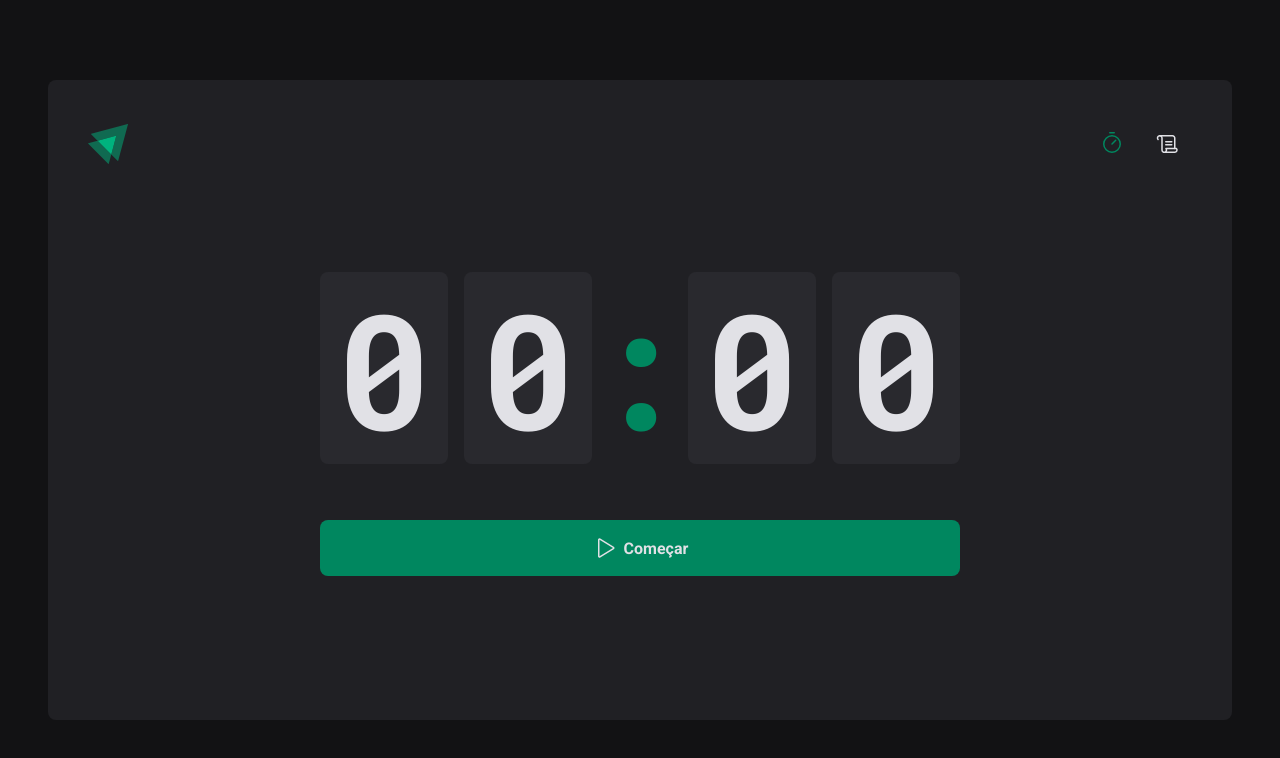
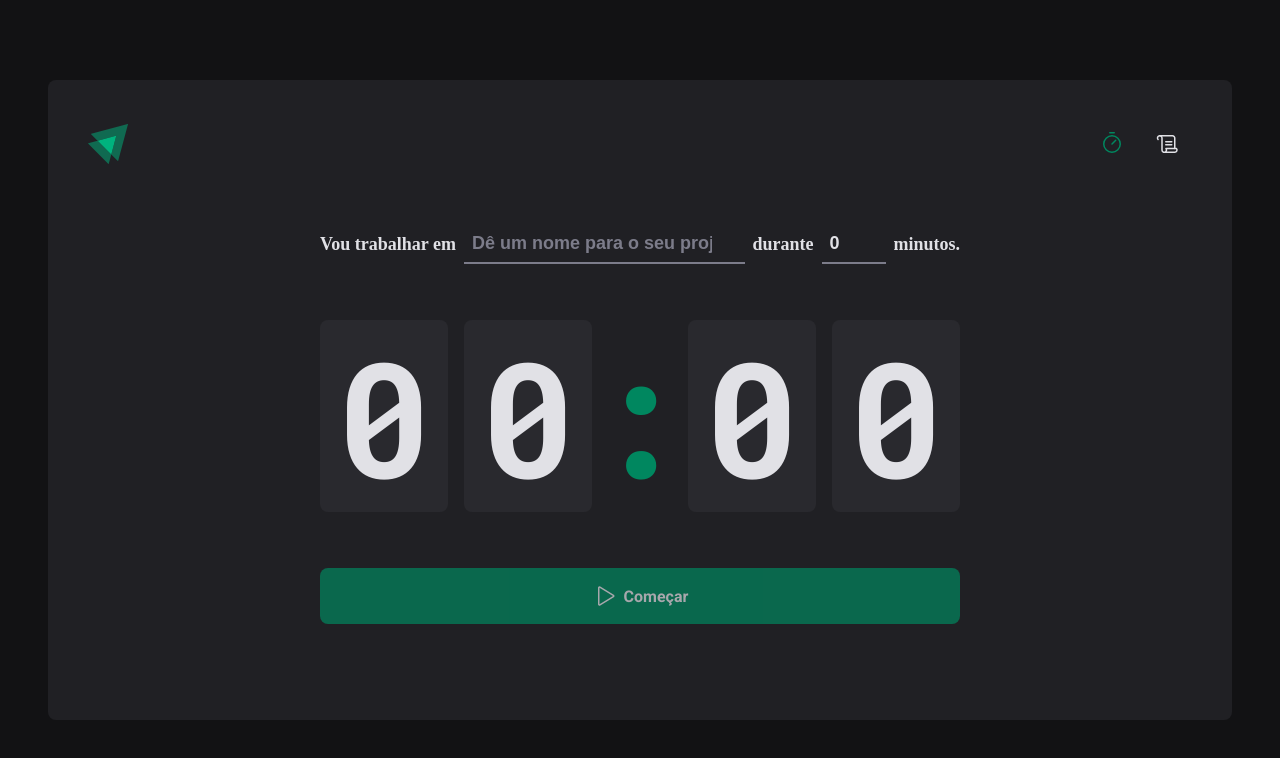
Before and after one commit to felipesiqg/ignite-timer, a React (Vite) app: page / in a window 1280 px wide. Shown: the top 758 px of the page. Built offline with nearby package versions, Linux system fonts and the light colour scheme.

Commit message:
Context on form

```diff
--- a/src/pages/Home/components/Countdown/index.tsx
+++ b/src/pages/Home/components/Countdown/index.tsx
@@ -1,12 +1,16 @@
 import { differenceInSeconds } from "date-fns";
-import { useContext, useEffect, useState } from "react";
+import { useContext, useEffect } from "react";
 import { CyclesContext } from "../..";
 import { CountdownContainer, Separator } from "./styles";
 
 export function Countdown() {
-  const { activeCycle, activeCycleId, markCurrentCycleAsFinished } =
-    useContext(CyclesContext);
-  const [amountSecondsPassed, setAmountSecondsPassed] = useState(0);
+  const {
+    activeCycle,
+    activeCycleId,
+    markCurrentCycleAsFinished,
+    amountSecondsPassed,
+    setSecondsPassed,
+  } = useContext(CyclesContext);
 
   const totalSeconds = activeCycle ? activeCycle.minutesAmount * 60 : 0;
 
@@ -22,10 +26,10 @@
 
         if (secondsDifference >= totalSeconds) {
           markCurrentCycleAsFinished();
-          setAmountSecondsPassed(totalSeconds);
+          setSecondsPassed(totalSeconds);
           clearInterval(interval);
         } else {
-          setAmountSecondsPassed(secondsDifference);
+          setSecondsPassed(secondsDifference);
         }
       }, 1000);
     }
@@ -33,7 +37,13 @@
     return () => {
       clearInterval(interval);
     };
-  }, [activeCycle, totalSeconds, activeCycleId, markCurrentCycleAsFinished]);
+  }, [
+    activeCycle,
+    totalSeconds,
+    activeCycleId,
+    markCurrentCycleAsFinished,
+    setSecondsPassed,
+  ]);
 
   const currentSeconds = activeCycle ? totalSeconds - amountSecondsPassed : 0;
 
--- a/src/pages/Home/components/NewCycleForm/index.tsx
+++ b/src/pages/Home/components/NewCycleForm/index.tsx
@@ -1,26 +1,11 @@
 import { FormContainer, MinutesAmountInput, TaskInput } from "./styles";
-import * as zod from "zod";
-import { useForm } from "react-hook-form";
-import { zodResolver } from "@hookform/resolvers/zod";
-
-const newCycleFormValidationSchema = zod.object({
-  task: zod.string().min(1, "Informe a tarefa"),
-  minutesAmount: zod
-    .number()
-    .min(5, "O cliclo precisa ser de no mínimo 5 minutos")
-    .max(60, "O cliclo precisa ser de no máximo 60 minutos"),
-});
-
-type NewCycleFormData = zod.infer<typeof newCycleFormValidationSchema>;
+import { useContext } from "react";
+import { CyclesContext } from "../..";
+import { useFormContext } from "react-hook-form";
 
 export function NewCycleForm() {
-  const { register, handleSubmit, watch, reset } = useForm<NewCycleFormData>({
-    resolver: zodResolver(newCycleFormValidationSchema),
-    defaultValues: {
-      task: "",
-      minutesAmount: 0,
-    },
-  });
+  const { activeCycle } = useContext(CyclesContext);
+  const { register } = useFormContext();
 
   return (
     <FormContainer>
--- a/src/pages/Home/index.tsx
+++ b/src/pages/Home/index.tsx
@@ -1,9 +1,8 @@
 import { HandPalm, Play } from "phosphor-react";
-import { useForm } from "react-hook-form";
+import { FormProvider, useForm } from "react-hook-form";
 import { zodResolver } from "@hookform/resolvers/zod";
 import * as zod from "zod";
-import { createContext, useEffect, useState } from "react";
-import { differenceInSeconds } from "date-fns";
+import { createContext, useState } from "react";
 
 import {
   HomeContainer,
@@ -25,16 +24,43 @@
 interface CyclesContextType {
   activeCycle: Cycle | undefined;
   activeCycleId: string | null;
+  amountSecondsPassed: number;
   markCurrentCycleAsFinished: () => void;
+  setSecondsPassed: (seconds: number) => void;
 }
 
 export const CyclesContext = createContext({} as CyclesContextType);
 
+const newCycleFormValidationSchema = zod.object({
+  task: zod.string().min(1, "Informe a tarefa"),
+  minutesAmount: zod
+    .number()
+    .min(5, "O cliclo precisa ser de no mínimo 5 minutos")
+    .max(60, "O cliclo precisa ser de no máximo 60 minutos"),
+});
+
+type NewCycleFormData = zod.infer<typeof newCycleFormValidationSchema>;
+
 export function Home() {
   const [cycles, setCycles] = useState<Cycle[]>([]);
   const [activeCycleId, setActiveCycleId] = useState<string | null>(null);
+  const [amountSecondsPassed, setAmountSecondsPassed] = useState(0);
+
+  const newCycleForm = useForm<NewCycleFormData>({
+    resolver: zodResolver(newCycleFormValidationSchema),
+    defaultValues: {
+      task: "",
+      minutesAmount: 0,
+    },
+  });
+
+  const { handleSubmit, watch, reset } = newCycleForm;
 
   const activeCycle = cycles.find((cycle) => cycle.id === activeCycleId);
+
+  function setSecondsPassed(seconds: number) {
+    setAmountSecondsPassed(seconds);
+  }
 
   function markCurrentCycleAsFinished() {
     setCycles((state) =>
@@ -48,22 +74,22 @@
     );
   }
 
-  // function handleCreateNewCycle(data: NewCycleFormData) {
-  //   const id = String(new Date().getTime());
+  function handleCreateNewCycle(data: NewCycleFormData) {
+    const id = String(new Date().getTime());
 
-  //   const newCycle: Cycle = {
-  //     id,
-  //     task: data.task,
-  //     minutesAmount: data.minutesAmount,
-  //     startDate: new Date(),
-  //   };
+    const newCycle: Cycle = {
+      id,
+      task: data.task,
+      minutesAmount: data.minutesAmount,
+      startDate: new Date(),
+    };
 
-  //   setCycles((state) => [...state, newCycle]);
-  //   setActiveCycleId(id);
-  //   setAmountSecondsPassed(0);
+    setCycles((state) => [...state, newCycle]);
+    setActiveCycleId(id);
+    setAmountSecondsPassed(0);
 
-  //   reset();
-  // }
+    reset();
+  }
 
   function handleInterruptCycle() {
     setCycles((state) =>
@@ -78,16 +104,25 @@
     setActiveCycleId(null);
   }
 
-  // const task = watch("task");
-  // const isSubmitDisabled = !task;
+  const task = watch("task");
+  const isSubmitDisabled = !task;
 
   return (
     <HomeContainer>
-      <form /* onSubmit={handleSubmit(handleCreateNewCycle)} */ action="">
+      <form onSubmit={handleSubmit(handleCreateNewCycle)} action="">
         <CyclesContext.Provider
-          value={{ activeCycle, activeCycleId, markCurrentCycleAsFinished }}
+          value={{
+            activeCycle,
+            activeCycleId,
+            markCurrentCycleAsFinished,
+            amountSecondsPassed,
+            setSecondsPassed,
+          }}
         >
-          {/* <NewCycleForm /> */}
+          <FormProvider {...newCycleForm}>
+            <NewCycleForm />
+          </FormProvider>
+
           <Countdown />
         </CyclesContext.Provider>
 
@@ -97,7 +132,7 @@
             Interromper
           </StopCountdownButton>
         ) : (
-          <StartCountdownButton /* disabled={isSubmitDisabled} */ type="submit">
+          <StartCountdownButton disabled={isSubmitDisabled} type="submit">
             <Play size={24} />
             Começar
           </StartCountdownButton>
```
